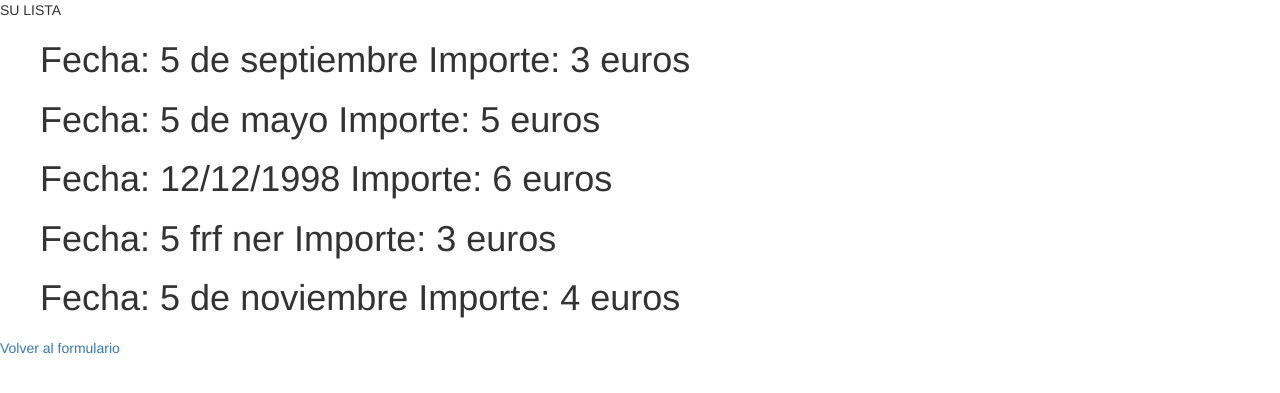
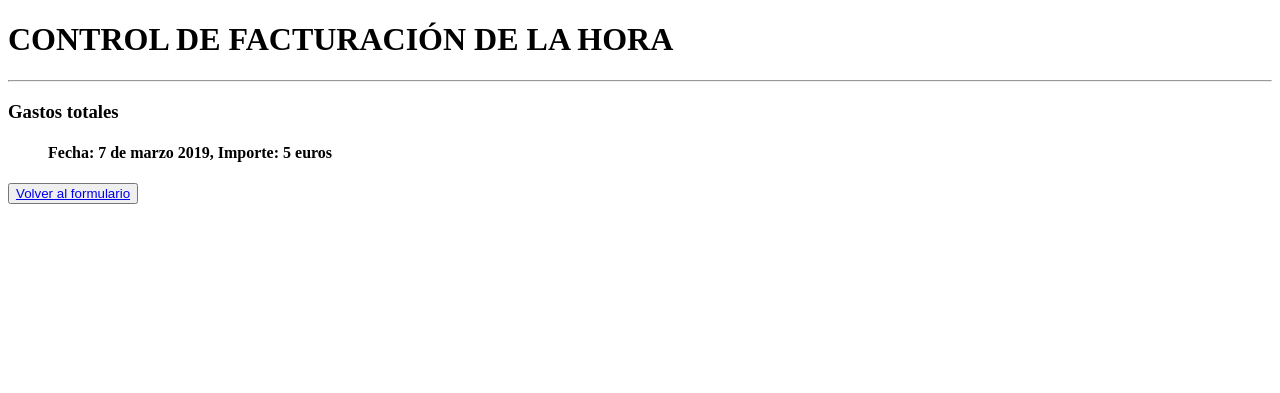
Before and after one commit to juliajaca/appWebFacturasHora-1ParcialPython, a Flask app: page /registro_final in a window 1280 px wide. Shown: the top 393 px of the page. Run offline with Flask 2, Linux system fonts and the light colour scheme; some libraries are stand-ins or nearby versions.

Commit message:
versión definitiva del examen

```diff
--- a/listaPagos.csv
+++ b/listaPagos.csv
@@ -1,6 +1 @@
-5 de septiembre,3
-5 de mayo,67
-12/12/1998,6
-5 frf ner,3
-5 de noviembre,4
-5 de mayo,5
+7 de marzo 2019,5
--- a/main.py
+++ b/main.py
@@ -1,35 +1,30 @@
-# session para el encrptacion
+
 from flask import Flask, request, make_response, redirect, render_template, session, url_for
-#url for funciona directamente en jinja pero no en pyhton, en python tenemso que traerla
+
 from flask_bootstrap import Bootstrap
 
-# login
+from flask_wtf import FlaskForm
 
-from flask_wtf import FlaskForm #es la clase que utilizamos para poder renderizar los formularios
 from wtforms.fields import StringField, IntegerField, SubmitField
-# Validacion dle logion
+
 from wtforms.validators import DataRequired #para decir los requerimientos que recoge el formulario
 
 app = Flask(__name__)
+
 boostrap = Bootstrap(app)
 
-
-# login
+# formulario
 class LoginForm(FlaskForm): # Metemos una clase dentro de una clase, esto tiene un nombre pero no recuerdo cual es
-    fecha = StringField('Fecha (dd/mm/yyyy)', validators=[DataRequired()])
+    fecha = StringField('Fecha', validators=[DataRequired()])
     importe = IntegerField('Importe', validators=[DataRequired()])
-    enviar = SubmitField('enviar')
+    enviar = SubmitField('Registrar')
 
 
-algunos = ['este', 'el tro', 'nuevo']
-
-# ENCRIPTAR COOKIE
+# A secret key is required to use CSRF
 app.config['SECRET_KEY'] = 'SUPER_SECRETO'
-
 
 @app.route('/')
 def hola_mundo():
-    # Robar la ip del usuario. Es una práctica muy habitual, para ponerla en una cookie con request
     respuesta = make_response(redirect('/home'))
     return respuesta
 
@@ -37,22 +32,19 @@ def hola_mundo():
 # hay que decirle a home los methods que puede usar, con get y post
 @app.route('/home', methods=['GET', 'POST'])
 def home():
-
     # Creamos la variable login y la psasmos en el diccionario
     login_form = LoginForm()
+
     fecha = login_form.fecha.data
     importe = login_form.importe.data
+
     contenido = {
-        'hola': {1,2,3},
-        'alguno': algunos,
         'login_form': login_form
          }
 
     if login_form.validate_on_submit():
         import csv
-
         csvData = [[fecha, importe]]
-
         with open('listaPagos.csv', 'a', newline='') as csvFile:
             writer = csv.writer(csvFile)
             writer.writerows(csvData)
@@ -64,18 +56,7 @@ def home():
         return render_template('formulari.html', **contenido)
 
 
-class Entrada():
-    def __init__(self, fecha , importe):
-        self.fecha = fecha
-        self.importe = importe
-class Todo():
-    def __init__(self):
-        self._todo = []
 
-    def add(self, fecha, importe):
-        entrada = Entrada(fecha, importe)
-        self._todo.append(entrada)
-        # self._save()
 
 @app.route('/registro_final')
 def registro_final():
@@ -83,10 +64,6 @@ def registro_final():
     diccionario ={
         'listado':{}
     }
-    # diccionario= {
-    #     '4': 4,
-    #     '5': 5
-    #     }
 
     with open('listaPagos.csv') as csv_file:
         csv_reader = csv.reader(csv_file, delimiter=',')
@@ -94,8 +71,11 @@ def registro_final():
         for row in csv_reader:
             diccionario['listado'][row[0]] = row[1]
 
+    return render_template('registro_final.html', **diccionario)
 
-    return render_template('registro_final.html', **diccionario)
+
+
+
 
 if __name__ == "__main__":
     app.run('0.0.0.0', '5000', debug=True)
--- a/templates/base.html
+++ b/templates/base.html
@@ -1,10 +1,13 @@
 {% extends 'bootstrap/base.html' %}
 {% import 'bootstrap/wtf.html' as wtf %}
 
+{% block head %}
+    <h1>CONTROL DE FACTURACIÓN DE LA HORA</h1>
+    <hr>
+{% endblock %}
+
 
 {% block body %}
-
-
 
     {% block content %}
         {% block main %}
--- a/templates/formulari.html
+++ b/templates/formulari.html
@@ -1,4 +1,3 @@
-
 {% extends 'base.html' %}
 
 
@@ -20,4 +19,8 @@
 
     </div>
 
+    <button>
+        <a href="{{url_for('registro_final')}}"> Ver todo</a>
+    </button>
+
 {% endblock %}
--- a/templates/registro_final.html
+++ b/templates/registro_final.html
@@ -5,14 +5,16 @@
 <!-- Tengo que meterlo en un bloque para que aparezca esta parte  -->
 {% block main %}
 
-SU LISTA
+<h3>Gastos totales</h3>
 
-<ul>
+    <ul>
         {% for key, value in listado.items() %}
-        <h1>Fecha: {{key}} Importe: {{value}} euros</h1>
-        <h2></h2>
+        <h4>Fecha: {{key}}, Importe: {{value}} euros</h4>
+
      {% endfor %}
     </ul>
 
+    <button>
     <a href="{{url_for('home')}}">Volver al formulario</a>
+    </button>
 {% endblock %}
```
Also changed, not shown: templates/listado.html (+12 -4 lines).
